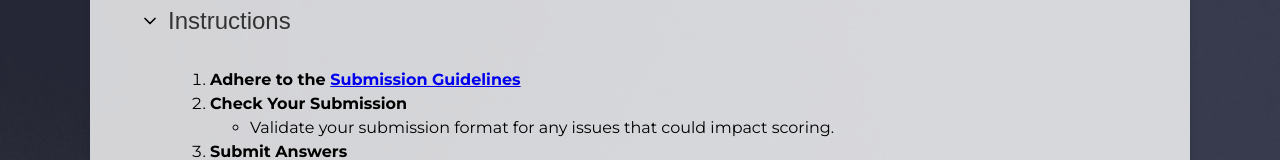
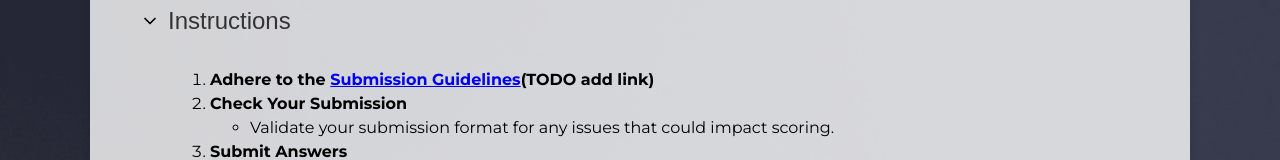
Before and after one commit to trustbit/enterprise-rag-challenge-ui, a plain HTML site: page src/index.html in a window 1280 px wide. Shown: the part 515-675 px from the top of the page. Drawn offline with Linux system fonts and the light colour scheme; no server answers.

Commit message:
add TODO to add link to guidelines

```diff
--- a/src/index.html
+++ b/src/index.html
@@ -39,7 +39,7 @@
     <div class="section-content" id="intro-text">
       <ol>
         <li>
-          <strong>Adhere to the <a href="TODO add link" target="_blank">Submission Guidelines</a></strong>
+          <strong>Adhere to the <a href="TODO add link" target="_blank">Submission Guidelines</a>(TODO add link)</strong>
         </li>
         <li>
           <strong>Check Your Submission</strong>
```
